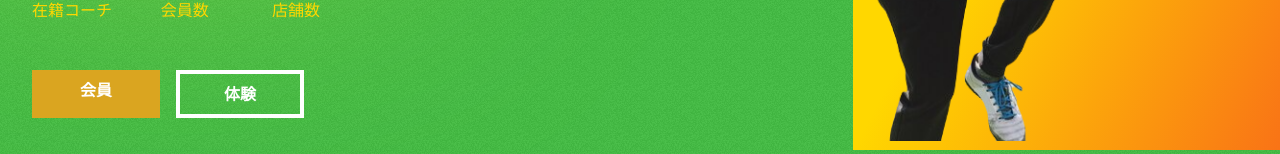
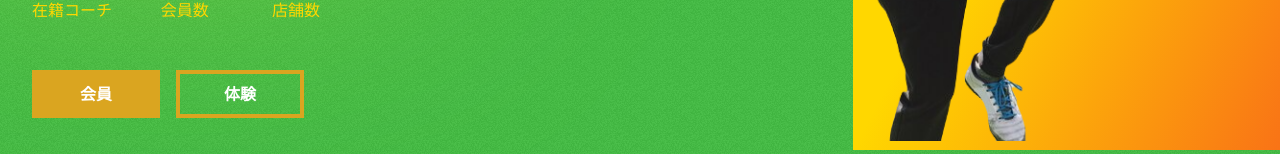
Before and after one commit to masahiro8218/next-soccer_school, a Next.js app: page / in a window 1280 px wide. Shown: the part 651-805 px from the top of the page. Built offline with nearby package versions, Linux system fonts and the light colour scheme; a web font is replaced by a local one.

Commit message:
heroエリア修正

```diff
--- a/components/Hero.js
+++ b/components/Hero.js
@@ -96,13 +96,13 @@ function Hero() {
         <div className='flex gap-[1rem] font-normal pt-[1rem] max-md:justify-center'>
           <a
             href='#'
-            className='text-white bg-[#daa520] w-[8rem] p-[0.5rem] font-bold text-center'
+            className='text-white bg-[#daa520] w-[8rem] p-[0.5rem] font-bold flex items-center justify-center'
           >
             会員
           </a>
           <a
             href='#'
-            className='text-white bg-transparent w-[8rem] p-[0.5rem] border-[4px] border-pink font-bold text-center'
+            className='text-white bg-transparent w-[8rem] p-[0.5rem] border-[4px] border-[#daa520] font-bold flex items-center justify-center'
           >
             体験
           </a>
```
